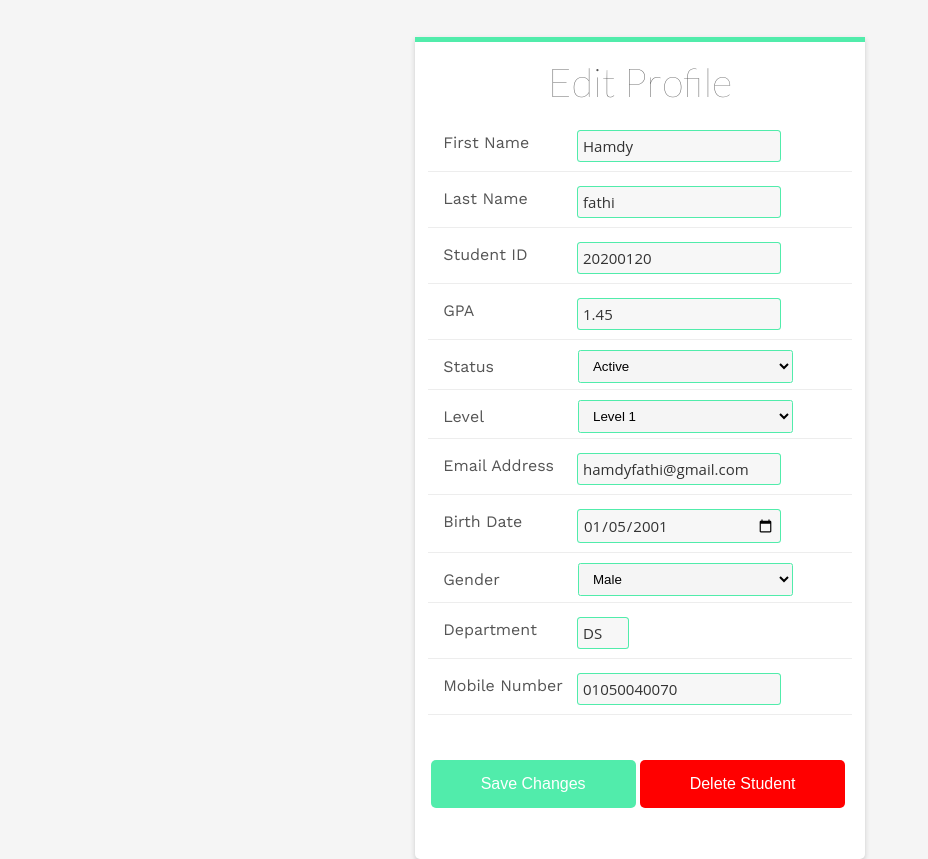
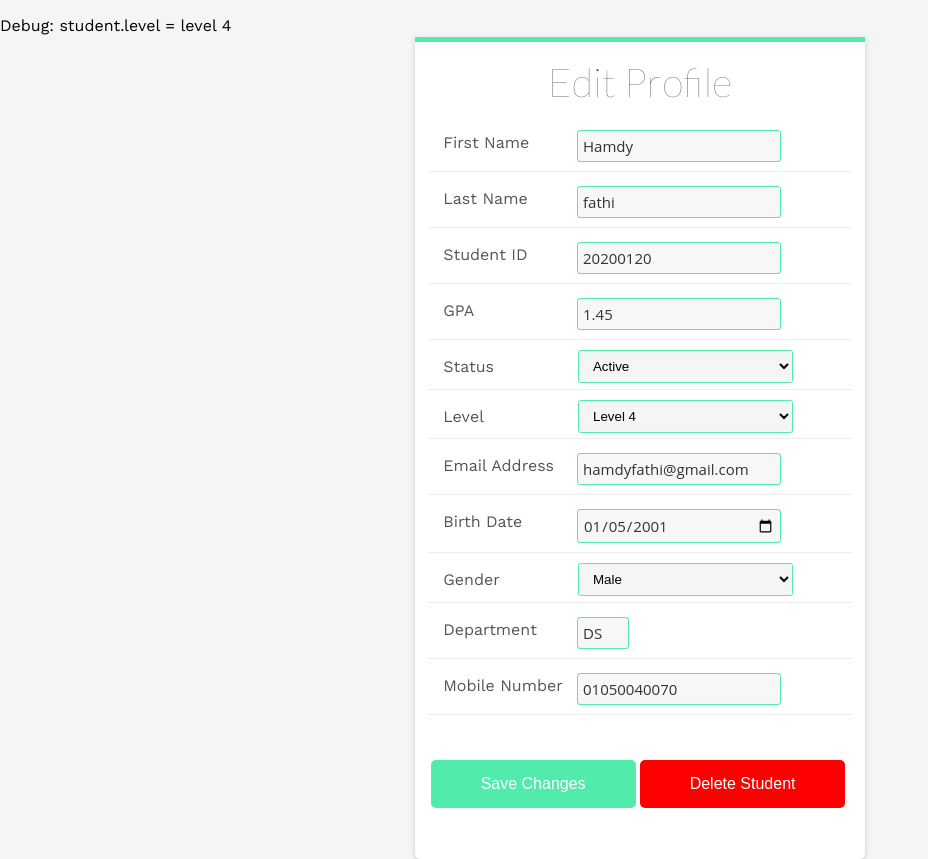
Before and after one commit to AdhamMahmoud1/Student_affairs_Website, a Django app: page /students/20200120 in a window 1280 px wide. Shown: the part 83-942 px from the top of the page, without its empty margins (0-928 px from the left). Run offline with Django 4.2, Linux system fonts and the light colour scheme; data comes from the database, SQL or seed files in the repository; some libraries are stand-ins or nearby versions; some web fonts are replaced.

Commit message:
fixed level case sensitivity

```diff
--- a/students/templates/students/student.html
+++ b/students/templates/students/student.html
@@ -85,22 +85,14 @@
           </div>
           <div class="grid-65">
             <select name="level" id="Level" tabindex="7">
-        <option value="Level 1"
-				{% if student.level == 'Level 1' %}	selected
-				{% endif %}>Level 1</option>
-        <option value="Level 2"
-				{% if student.level == 'Level 2' %}	selected
-				{% endif %}>Level 2</option>
-        <option value="Level 3"
-				{% if student.level == 'Level 3' %}	selected
-				{% endif %}>Level 3</option>
-        <option value="Level 4"
-				{% if student.level == 'Level 4' %}	selected
-				{% endif %}>Level 4</option>
-
+              <option value="Level 1" {% if student.level == 'level 1' %}selected{% endif %}>Level 1</option>
+              <option value="Level 2" {% if student.level == 'level 2' %}selected{% endif %}>Level 2</option>
+              <option value="Level 3" {% if student.level == 'level 3' %}selected{% endif %}>Level 3</option>
+              <option value="Level 4" {% if student.level == 'level 4' %}selected{% endif %}>Level 4</option>
             </select>
           </div>
         </fieldset>
+
           <!-- Email -->
           <fieldset>
             <div class="grid-35">
@@ -166,6 +158,8 @@
   </div>
 </section>
 
+<!-- Debug: Print student.level -->
+<p>Debug: student.level = {{ student.level }}</p>
 
 <script src={% static "scripts/student.js" %}></script>
 
```
Lines whose indentation alone changed are shown as unchanged.
